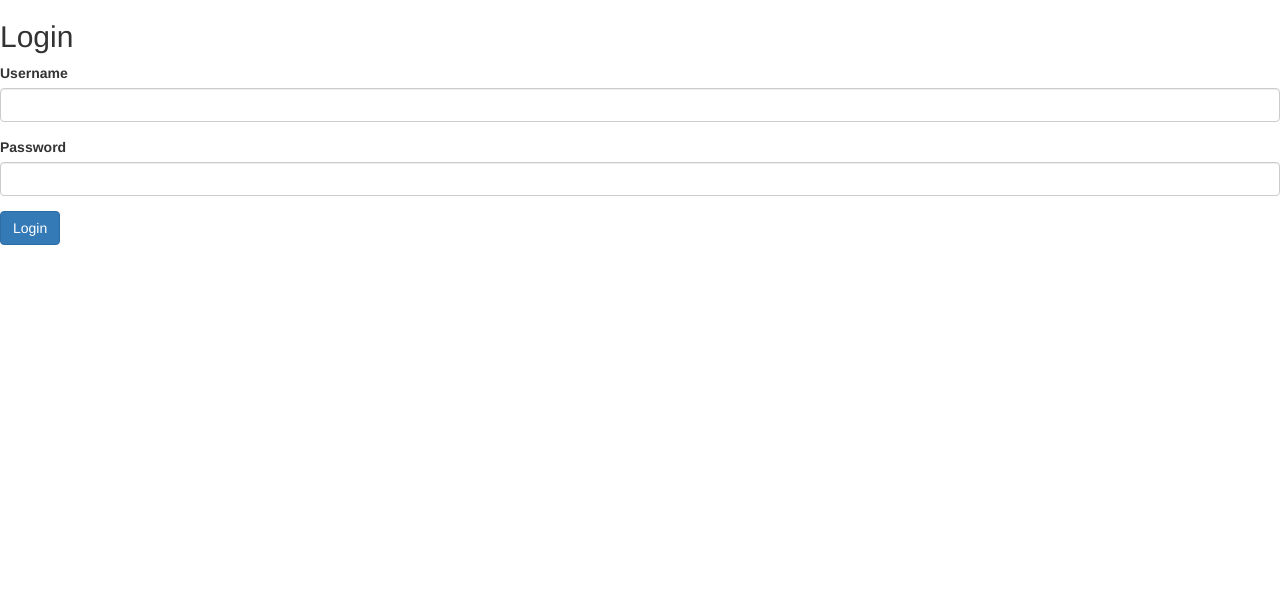
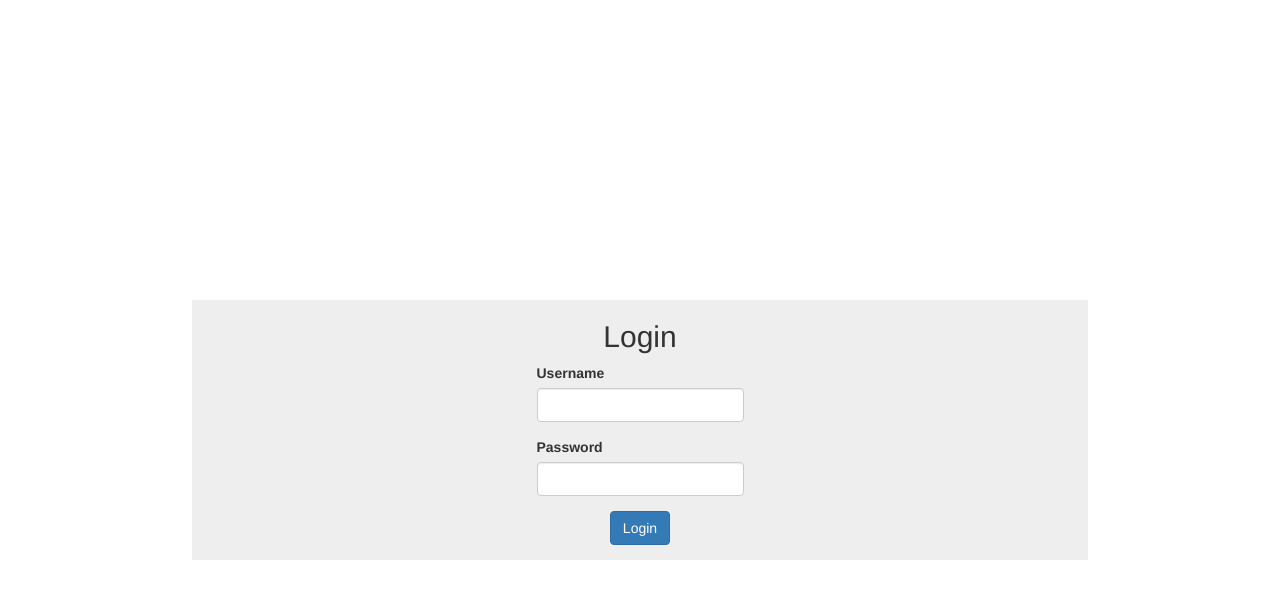
Before and after one commit to danka-nikolic/blog, an Angular app in the folder blog-web-client/: page / in a window 1280 px wide. Shown: the top 598 px of the page. Built offline with nearby package versions, Linux system fonts and the light colour scheme.

Commit message:
[css-styling-login-form] :: Add css style to login form

```diff
--- a/blog-web-client/src/app/app.module.ts
+++ b/blog-web-client/src/app/app.module.ts
@@ -4,6 +4,7 @@ import { NgModule } from '@angular/core';
 import { AppComponent } from './app.component';
 import { FormsModule, ReactiveFormsModule } from '@angular/forms';
 import { LoginComponent } from './login/login.component';
+import { CommonModule } from '@angular/common';
 
 @NgModule({
   declarations: [
@@ -12,7 +13,8 @@ import { LoginComponent } from './login/login.component';
   ],
   imports: [
     BrowserModule,
-    FormsModule, ReactiveFormsModule
+    FormsModule, ReactiveFormsModule,
+    CommonModule
   ],
   providers: [],
   bootstrap: [AppComponent]
--- a/blog-web-client/src/app/login/login.component.css
+++ b/blog-web-client/src/app/login/login.component.css
@@ -0,0 +1,15 @@
+.login-container {
+    display: flex;
+    justify-content: center;
+    flex-wrap: wrap;
+    width: 70%;
+    height: 100%;
+    background: #eee;
+    margin: 300px auto;
+    position: relative;
+    text-align: left;
+}
+
+.login-container h2 {
+  text-align: center;
+}
--- a/blog-web-client/src/app/login/login.component.html
+++ b/blog-web-client/src/app/login/login.component.html
@@ -1,23 +1,33 @@
+<div class="login-container">
+    <form [formGroup]="loginForm" (ngSubmit)="onSubmit()" >
+        <div class="row">
             <h2>Login</h2>
-<form [formGroup]="loginForm" (ngSubmit)="onSubmit()">
-    <div class="form-group">
+        </div>
+        <div class="row">
+            <div class="form-group col-xs-16">
                 <label for="username">Username</label>
                 <input type="text" formControlName="username" class="form-control" [ngClass]="{ 'is-invalid': submitted && f.username.errors }" />
                 <div *ngIf="submitted && f.username.errors" class="invalid-feedback">
                     <div *ngIf="f.username.errors.required">Username is required</div>
                 </div>
             </div>
-    <div class="form-group">
+        </div>
+        <div class="row">
+            <div class="form-group col-xs-16">
                 <label for="password">Password</label>
                 <input type="password" formControlName="password" class="form-control" [ngClass]="{ 'is-invalid': submitted && f.password.errors }" />
                 <div *ngIf="submitted && f.password.errors" class="invalid-feedback">
                     <div *ngIf="f.password.errors.required">Password is required</div>
                 </div>
             </div>
-    <div class="form-group">
-        <button [disabled]="loading" class="btn btn-primary">
+        </div>
+        <div class="row">
+            <div class="form-group col-xs-16">
+                <button [disabled]="loading" class="btn btn-primary center-block" >
                     <span *ngIf="loading" class="spinner-border spinner-border-sm mr-1"></span>
                     Login
                 </button>
             </div>
+        </div>
     </form>
+</div>
```
Lines whose indentation alone changed are shown as unchanged.
